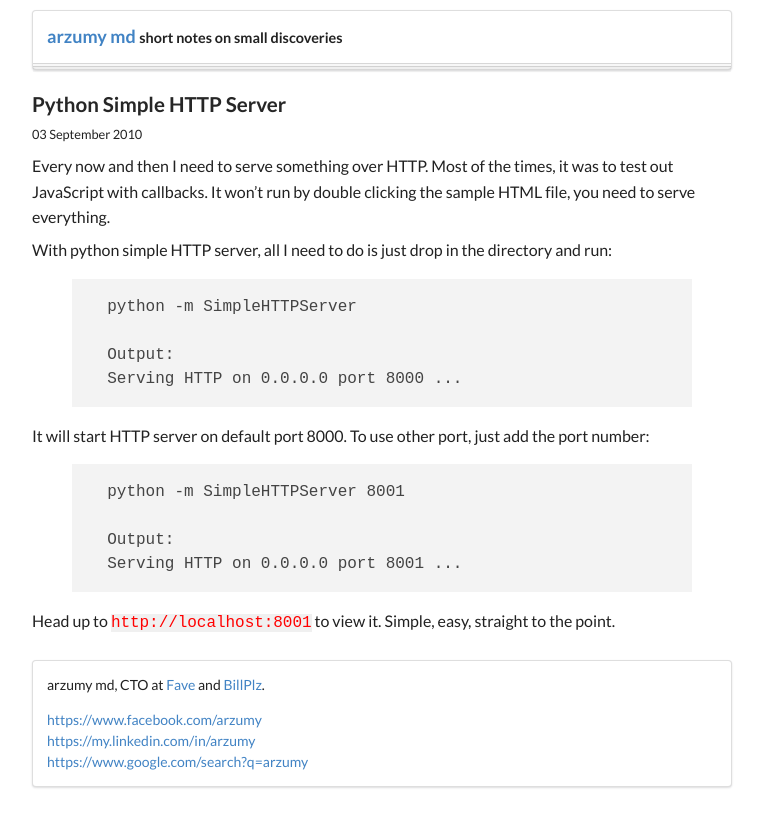
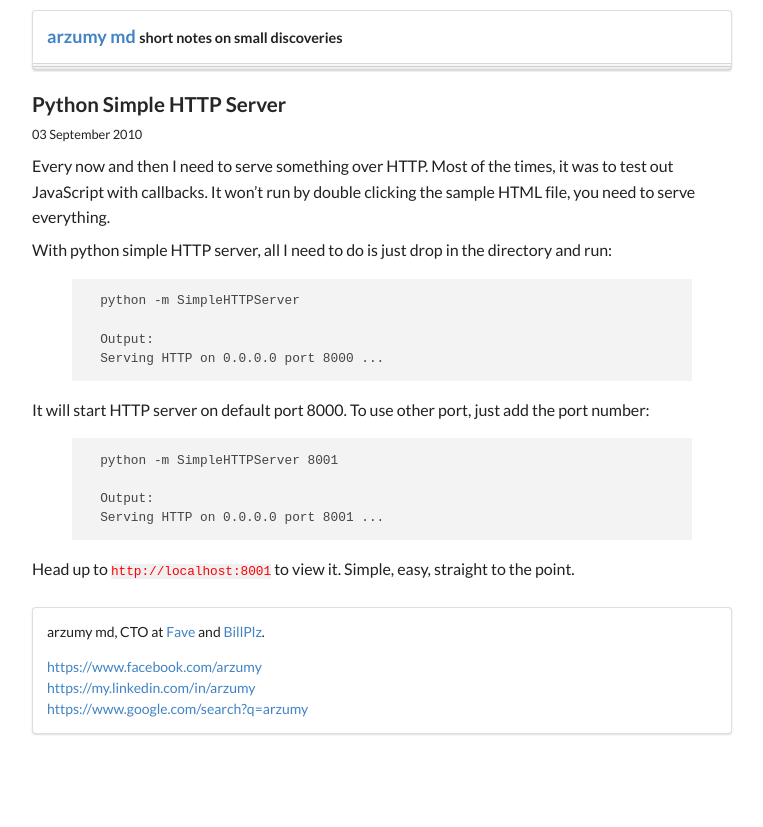
Before and after one commit to arzumy/arzumy.github.com, a Jekyll site: the page built from _posts/2010-09-03-python-simple-http-server.md, in a window 1280 px wide. Shown: the top 827 px of the page, without its empty margins (258-1021 px from the left). Built offline with Jekyll 4.4.1, drawn with Linux system fonts in a browser that asks for light colours; nearby versions of some CDN libraries.

Commit message:
override code font

```diff
--- a/_layouts/default.html
+++ b/_layouts/default.html
@@ -8,8 +8,8 @@
     <meta name="author" content="{{ site.author.name }}">
     <link href="/assets/images/favicon.ico" rel="icon" type="image/x-icon" />
     <link rel="stylesheet" type="text/css" href="/semantic/dist/semantic.min.css">
+    <link rel="stylesheet" href="//cdnjs.cloudflare.com/ajax/libs/highlight.js/9.12.0/styles/default.min.css">
     <link rel="stylesheet" type="text/css" href="/assets/css/over.css">
-    <link rel="stylesheet" href="//cdnjs.cloudflare.com/ajax/libs/highlight.js/9.12.0/styles/default.min.css">
   </head>
 	<body>
 		<div class="ui text container over">
--- a/assets/css/over.css
+++ b/assets/css/over.css
@@ -11,3 +11,7 @@ p > code {
   background-color: rgb(240, 240, 240);
   color: red;
 }
+
+code {
+  font-size: 0.8em;
+}
```
